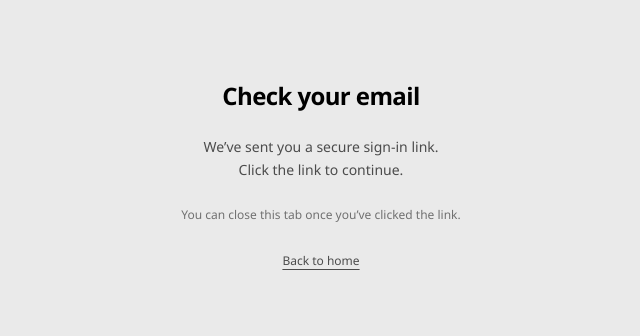
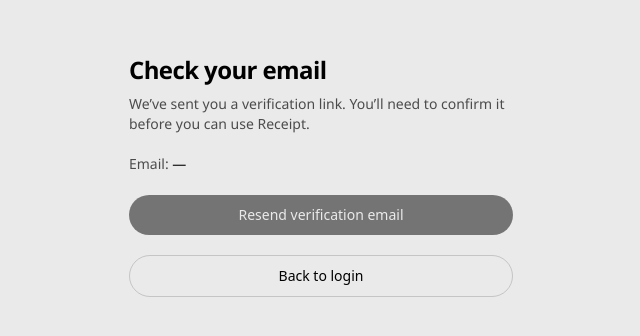
Before and after one commit to LRARE-Holdings/tango, a Next.js app: page /auth/check-email in a window 1280 px wide. Shown: the part 224-560 px from the top of the page, without its empty margins (319-959 px from the left). Built offline with nearby package versions, Linux system fonts and the light colour scheme; no server answers.

Commit message:
check-email instead of verify

```diff
--- a/src/app/auth/check-email/page.tsx
+++ b/src/app/auth/check-email/page.tsx
@@ -1,28 +1,107 @@
-import Link from "next/link";
+"use client";
+
+import { useEffect, useState } from "react";
+import { useRouter } from "next/navigation";
+import { supabaseBrowser } from "@/lib/supabase/browser";
 
 export default function CheckEmailPage() {
+  const router = useRouter();
+  const supabase = supabaseBrowser();
+
+  const [email, setEmail] = useState<string | null>(null);
+  const [sending, setSending] = useState(false);
+  const [sent, setSent] = useState(false);
+  const [error, setError] = useState<string | null>(null);
+
+  useEffect(() => {
+    async function load() {
+      const { data } = await supabase.auth.getUser();
+      setEmail(data?.user?.email ?? null);
+    }
+    load();
+  }, [supabase]);
+
+  async function resend() {
+    if (!email) return;
+
+    setSending(true);
+    setError(null);
+    setSent(false);
+
+    try {
+      const siteUrl =
+        process.env.NEXT_PUBLIC_SITE_URL?.replace(/\/$/, "") ||
+        window.location.origin;
+
+      const { error } = await supabase.auth.resend({
+        type: "signup",
+        email,
+        options: {
+          emailRedirectTo: `${siteUrl}/auth/confirm`,
+        },
+      });
+
+      if (error) throw error;
+      setSent(true);
+    } catch (e: any) {
+      setError(e?.message ?? "Could not resend email");
+    } finally {
+      setSending(false);
+    }
+  }
+
+  async function signOut() {
+    await supabase.auth.signOut();
+    router.replace("/auth");
+  }
+
   return (
     <main className="min-h-screen flex items-center justify-center px-6">
-      <div className="w-full max-w-sm space-y-6 text-center">
-        <h1 className="text-2xl font-semibold tracking-tight">Check your email</h1>
+      <div className="w-full max-w-sm space-y-5">
+        <div>
+          <h1 className="text-2xl font-semibold tracking-tight">
+            Check your email
+          </h1>
+          <p className="mt-2 text-sm" style={{ color: "var(--muted)" }}>
+            We’ve sent you a verification link. You’ll need to confirm it before
+            you can use Receipt.
+          </p>
+        </div>
 
-        <p className="text-sm leading-relaxed" style={{ color: "var(--muted)" }}>
-          We’ve sent you a secure sign-in link.
-          <br />
-          Click the link to continue.
-        </p>
+        <div className="text-sm" style={{ color: "var(--muted)" }}>
+          Email: <span style={{ color: "var(--fg)" }}>{email ?? "—"}</span>
+        </div>
 
-        <p className="text-xs" style={{ color: "var(--muted2)" }}>
-          You can close this tab once you’ve clicked the link.
-        </p>
+        <button
+          type="button"
+          onClick={resend}
+          disabled={sending || !email}
+          className="focus-ring w-full rounded-full px-6 py-2.5 text-sm font-medium transition hover:opacity-90 disabled:opacity-50"
+          style={{ background: "var(--fg)", color: "var(--bg)" }}
+        >
+          {sending ? "Sending…" : "Resend verification email"}
+        </button>
 
-        <Link
-          href="/"
-          className="inline-block text-xs underline underline-offset-4"
-          style={{ color: "var(--muted)" }}
+        <button
+          type="button"
+          onClick={signOut}
+          className="focus-ring w-full rounded-full border px-6 py-2.5 text-sm font-medium transition hover:opacity-80"
+          style={{ borderColor: "var(--border)", color: "var(--fg)" }}
         >
-          Back to home
-        </Link>
+          Back to login
+        </button>
+
+        {sent && (
+          <div className="text-sm" style={{ color: "var(--muted)" }}>
+            Sent. Check your inbox (and spam).
+          </div>
+        )}
+
+        {error && (
+          <div className="text-sm" style={{ color: "#ff3b30" }}>
+            {error}
+          </div>
+        )}
       </div>
     </main>
   );
--- a/src/app/auth/page.tsx
+++ b/src/app/auth/page.tsx
@@ -85,9 +85,9 @@ export default function AuthPage() {
       });
       if (signUpErr) throw signUpErr;
 
-      // Gate new users on verification (works whether confirmation is enabled or not).
+      // Gate new users on verification using the simple holding page.
       router.replace(
-        `/auth/verify?next=${encodeURIComponent(nextPath)}&email=${encodeURIComponent(email)}`
+        `/auth/check-email?next=${encodeURIComponent(nextPath)}&email=${encodeURIComponent(email)}`
       );
     } catch (e: any) {
       setError(e?.message ?? "Could not continue");
--- a/src/app/auth/verify/page.tsx
+++ /dev/null
@@ -1,170 +0,0 @@
-"use client";
-
-import { useEffect, useState } from "react";
-import { useRouter } from "next/navigation";
-import { supabaseBrowser } from "@/lib/supabase/browser";
-
-function isSafeNext(next: string | null) {
-  return !!next && next.startsWith("/") && !next.startsWith("//");
-}
-
-export default function VerifyEmailPage() {
-  const router = useRouter();
-  const supabase = supabaseBrowser();
-
-  const [nextPath, setNextPath] = useState("/app");
-
-  const [email, setEmail] = useState<string | null>(null);
-  const [checking, setChecking] = useState(true);
-
-  const [sending, setSending] = useState(false);
-  const [sent, setSent] = useState(false);
-  const [error, setError] = useState<string | null>(null);
-
-  useEffect(() => {
-    let cancelled = false;
-
-    async function load() {
-      setChecking(true);
-      setError(null);
-
-      // Read ?next= safely without useSearchParams (avoids Next build CSR bailout rules)
-      try {
-        const url = new URL(window.location.href);
-        const raw = url.searchParams.get("next");
-        const safe = isSafeNext(raw) ? (raw as string) : "/app";
-        if (!cancelled) setNextPath(safe);
-
-        const { data, error } = await supabase.auth.getUser();
-        if (cancelled) return;
-
-        if (error) {
-          setError(error.message);
-          setChecking(false);
-          return;
-        }
-
-        const user = data?.user;
-        if (!user) {
-          router.replace(`/auth?next=${encodeURIComponent(safe)}`);
-          return;
-        }
-
-        setEmail(user.email ?? null);
-
-        // If confirmed already, continue
-        const confirmed = Boolean((user as any)?.email_confirmed_at || (user as any)?.confirmed_at);
-        if (confirmed) {
-          router.replace(safe);
-          return;
-        }
-
-        setChecking(false);
-      } catch (e: any) {
-        if (!cancelled) {
-          setError(e?.message ?? "Could not load verification state");
-          setChecking(false);
-        }
-      }
-    }
-
-    load();
-    return () => {
-      cancelled = true;
-    };
-  }, [router, supabase]);
-
-  async function resend() {
-    if (!email) return;
-    setSending(true);
-    setError(null);
-    setSent(false);
-
-    try {
-      const siteUrl =
-        (process.env.NEXT_PUBLIC_SITE_URL || "").replace(/\/$/, "") || window.location.origin;
-
-      const { error } = await supabase.auth.resend({
-        type: "signup",
-        email,
-        options: {
-          // Where Supabase sends them after clicking verification:
-          emailRedirectTo: `${siteUrl}/auth/confirm?next=${encodeURIComponent(nextPath)}`,
-        },
-      });
-
-      if (error) throw error;
-      setSent(true);
-    } catch (e: any) {
-      setError(e?.message ?? "Could not resend email");
-    } finally {
-      setSending(false);
-    }
-  }
-
-  async function signOut() {
-    await supabase.auth.signOut();
-    router.replace("/auth");
-  }
-
-  return (
-    <main className="min-h-screen flex items-center justify-center px-6">
-      <div className="w-full max-w-sm space-y-5">
-        <div>
-          <h1 className="text-2xl font-semibold tracking-tight">Verify your email</h1>
-          <p className="mt-2 text-sm" style={{ color: "var(--muted)" }}>
-            We’ve sent a verification link to your email. You’ll need to confirm it before you can
-            use Receipt.
-          </p>
-        </div>
-
-        {checking ? (
-          <div className="text-sm" style={{ color: "var(--muted)" }}>
-            Checking…
-          </div>
-        ) : (
-          <div className="space-y-3">
-            <div className="text-sm" style={{ color: "var(--muted)" }}>
-              Email: <span style={{ color: "var(--fg)" }}>{email ?? "—"}</span>
-            </div>
-
-            <button
-              type="button"
-              onClick={resend}
-              disabled={sending || !email}
-              className="focus-ring w-full rounded-full px-6 py-2.5 text-sm font-medium transition hover:opacity-90 disabled:opacity-50"
-              style={{ background: "var(--fg)", color: "var(--bg)" }}
-            >
-              {sending ? "Sending…" : "Resend verification email"}
-            </button>
-
-            <button
-              type="button"
-              onClick={signOut}
-              className="focus-ring w-full rounded-full border px-6 py-2.5 text-sm font-medium transition hover:opacity-80"
-              style={{ borderColor: "var(--border)", color: "var(--fg)" }}
-            >
-              Sign out
-            </button>
-
-            {sent && (
-              <div className="text-sm" style={{ color: "var(--muted)" }}>
-                Sent. Check your inbox (and spam).
-              </div>
-            )}
-
-            {error && (
-              <div className="text-sm" style={{ color: "#ff3b30" }}>
-                {error}
-              </div>
-            )}
-
-            <div className="text-xs leading-relaxed" style={{ color: "var(--muted2)" }}>
-              After you click the link, you’ll be redirected back to Receipt automatically.
-            </div>
-          </div>
-        )}
-      </div>
-    </main>
-  );
-}
```
